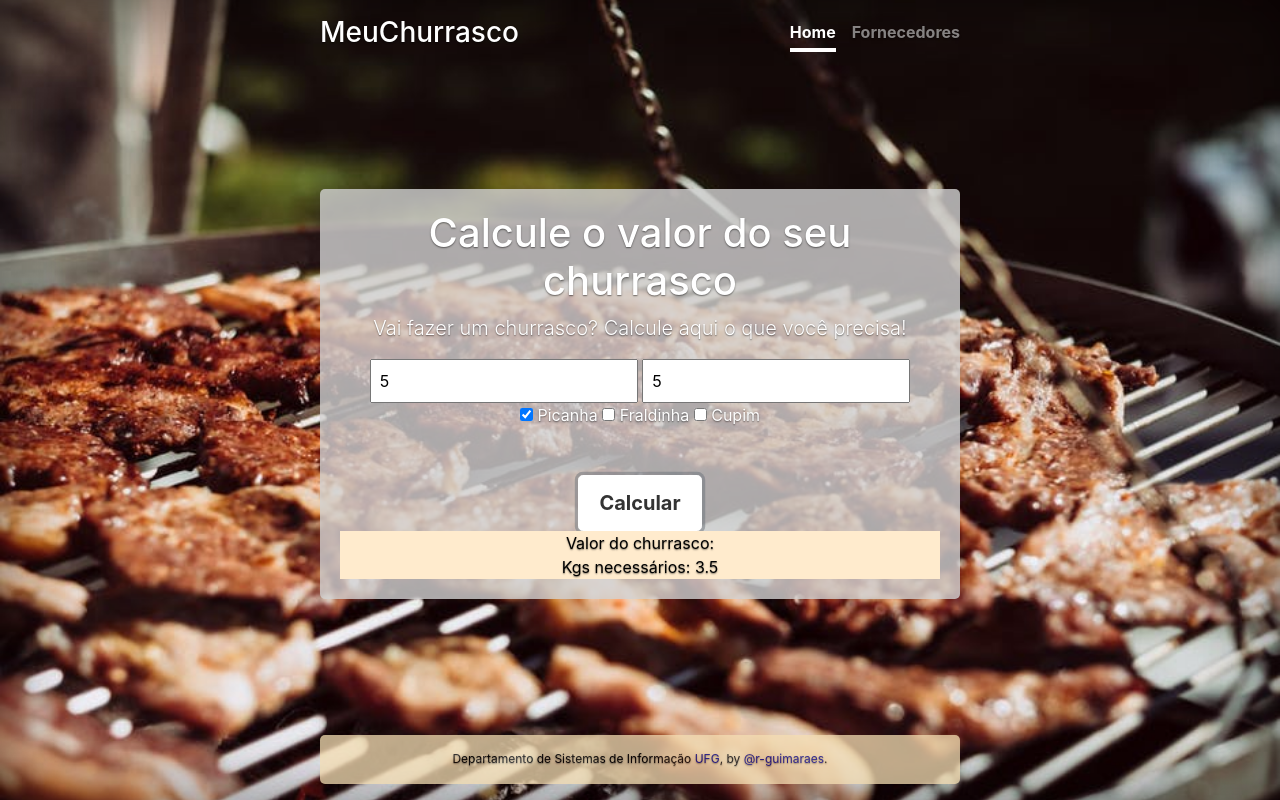
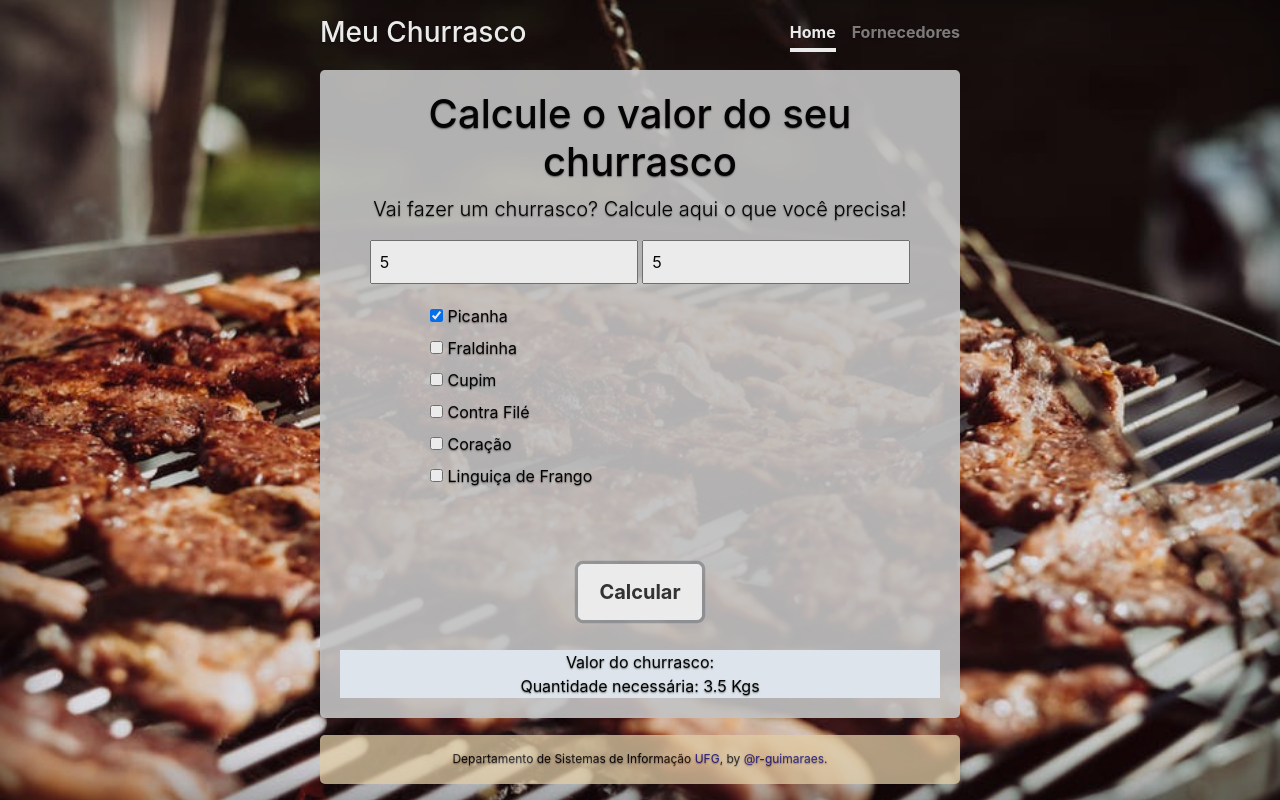
Before and after one commit to r-guimaraes/ex_aleatorios, a website: page calc/index.html in a window 1280 px wide. Both pictures are taken after typing "5", "5" into the empty fields and a click on the input "Calcular". Drawn offline with nearby package versions, Linux system fonts and the light colour scheme.

Commit message:
Várias melhorias nas opções de carne

```diff
--- a/calc/assets/css/cover.css
+++ b/calc/assets/css/cover.css
@@ -43,6 +43,11 @@ body {
   background-image: url('../images/churrasco.jpg');
   background-repeat: no-repeat;
   background-size: cover;
+  opacity: 0.9;
+}
+
+body:before {
+
 }
 
 .cover-container {
@@ -92,7 +97,6 @@ body {
   }
 }
 
-
 /*
  * Cover
  */
@@ -107,11 +111,26 @@ body {
 main.inner {
   padding: 20px;
   border-radius: 5px;
-  background: rgba(211, 211, 211, .8);
+  background: rgba(211, 211, 211, .9);
+  color: black;
 }
 
 main.inner form input {
   padding: 8px;
+}
+
+main.inner form .col-md-8 {
+  padding: 20px 90px;
+}
+
+main.inner form .col-md-8 label {
+  display: block !important;
+}
+
+main .calc-wrapper {
+  background: aliceblue;
+  color: black;
+  margin-top: 30px;
 }
 
 /*
@@ -127,7 +146,6 @@ footer {
   padding-top: 15px;
   font-size: 12px;
   border-radius: 5px;
-
 }
 
 footer a {
--- a/calc/assets/js/calc.js
+++ b/calc/assets/js/calc.js
@@ -27,7 +27,10 @@ function totalChurrasco() {
     Churrasco.adultos = parseInt($('input[name="adultos"]').val());
     Churrasco.criancas = parseInt($('input[name="criancas"]').val());
 
-    $("#valor").html("Kgs necessários: " + Churrasco.total_kg());
+//    var preco =
+
+    $(".calc-wrapper").removeClass('d-none');
+    $("#valor").html("Quantidade necessária: " + Churrasco.total_kg() + " Kgs");
 
     return false;
 }
--- a/calc/index.html
+++ b/calc/index.html
@@ -16,7 +16,7 @@
     <div class="cover-container d-flex h-100 p-3 mx-auto flex-column">
       <header class="masthead mb-auto">
         <div class="inner">
-          <h3 class="masthead-brand">MeuChurrasco</h3>
+          <h3 class="masthead-brand">Meu Churrasco</h3>
           <nav class="nav nav-masthead justify-content-center">
             <a class="nav-link active" href="index.html">Home</a>
             <a class="nav-link" href="fornecedores.html">Fornecedores</a>
@@ -32,18 +32,33 @@
                 <input type="number" required name="adultos"  placeholder="Quantos adultos?" />
                 <input type="number" required name="criancas" placeholder="E quantas crianças?" />
 
-                <div class="col-md-12">
+                <div class="col-md-8">
+                    <label class="text-left">
+                        <input type="checkbox" name="carne[]" value="picanha" checked> Picanha
+                    </label>
+                    <label class="text-left">
+                        <input type="checkbox" name="carne[]" value="fraldinha"> Fraldinha
+                    </label>
+                    <label class="text-left">
+                        <input type="checkbox" name="carne[]" value="cupim"> Cupim
+                    </label>
+                    <label class="text-left">
+                        <input type="checkbox" name="carne[]" value="contra_file"> Contra Filé
+                    </label>
+                    <label class="text-left">
+                        <input type="checkbox" name="carne[]" value="coracao"> Coração
+                    </label>
+                    <label class="text-left">
+                        <input type="checkbox" name="carne[]" value="linguica"> Linguiça de Frango
+                    </label>
+                </div>
 
-                    <input type="checkbox" name="picanha" value="picanha" checked> Picanha
-                    <input type="checkbox" name="fraldinha" value="fraldinha"> Fraldinha
-                    <input type="checkbox" name="cupim" value="cupim"> Cupim
-                </div>
                 <br>
                 <br>
                 <input type="submit" class="btn btn-lg btn-secondary" value="Calcular">
             </form>
 
-            <div class="col-md-12" style="background: blanchedalmond; color: black;">
+            <div class="col-md-12 calc-wrapper d-none">
                 Valor do churrasco:
                 <div id="valor"></div>
             </div>
```
